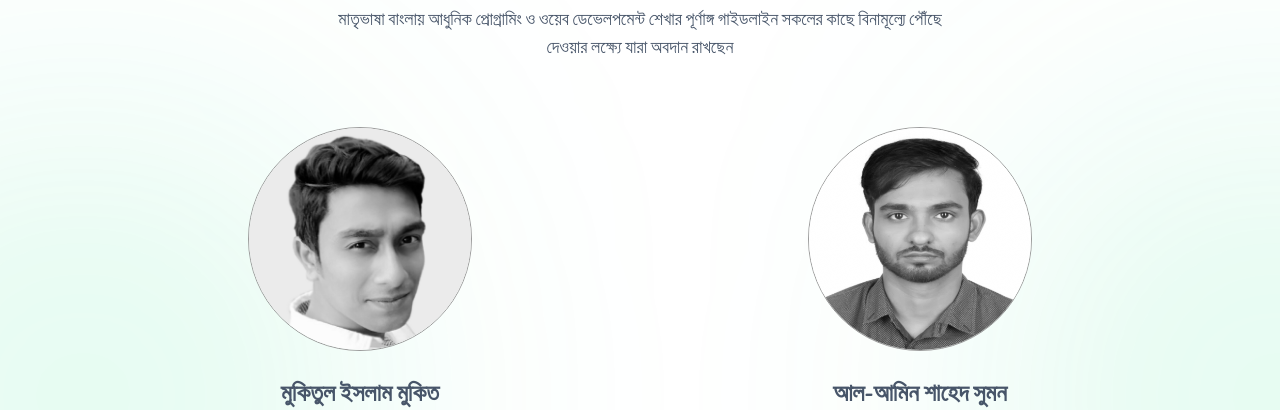
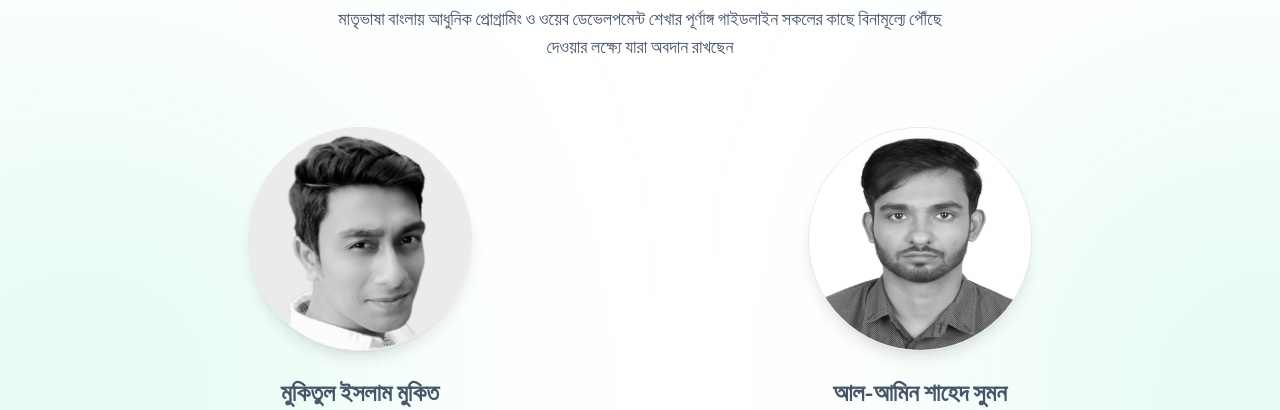
Before and after one commit to codealoy/codealoy, a Next.js app: page / in a window 1280 px wide. Shown: the part 3680-4090 px from the top of the page. Built offline with nearby package versions, Linux system fonts and the light colour scheme; no server answers.

Commit message:
fix: replace lazy load image component

```diff
--- a/src/components/home/Team.tsx
+++ b/src/components/home/Team.tsx
@@ -5,7 +5,6 @@ import Link from 'next/link';
 
 import { useQuery } from '@tanstack/react-query';
 import { FaFacebookSquare, FaGithubSquare, FaLinkedin } from 'react-icons/fa';
-import { LazyLoadImage } from 'react-lazy-load-image-component';
 
 import { defaultImageBlurDataUrl } from '@/config/defaultImageBlur';
 import { fallbackContributorsData, teamMembersData } from '@/config/data';
@@ -114,7 +113,7 @@ export const Team = () => {
               return (
                 <li key={member.name}>
                   <div className="space-y-6">
-                    <div className="relative mx-auto h-40 w-40 scale-100 overflow-hidden rounded-full border border-green-500 grayscale transition-all duration-300 hover:scale-105 hover:grayscale-0 xl:h-56 xl:w-56">
+                    <div className="relative mx-auto h-40 w-40 scale-100 overflow-hidden rounded-full border border-slate-200 shadow-lg grayscale transition-all duration-300 hover:scale-105 hover:border-green-500 hover:grayscale-0 xl:h-56 xl:w-56 dark:border-slate-800">
                       <OptimizedImage
                         src={member.image}
                         alt={member.name}
@@ -163,12 +162,12 @@ export const Team = () => {
                   <li key={contributor.id}>
                     <div className="space-y-4">
                       <div className="mx-auto h-20 w-20 scale-100 overflow-hidden rounded-full transition-all duration-300 hover:scale-110 hover:border hover:border-green-500 lg:h-24 lg:w-24">
-                        <LazyLoadImage
+                        <OptimizedImage
                           className="h-20 w-20 rounded-full object-cover grayscale hover:grayscale-0 lg:h-24 lg:w-24"
                           src={contributor.avatar_url}
-                          effect="blur"
+                          height={80}
+                          width={80}
                           alt={'contributor ' + contributor.login}
-                          placeholderSrc={defaultImageBlurDataUrl}
                         />
                       </div>
                       <div className="space-y-2 text-xl font-medium text-white lg:text-sm">
```
